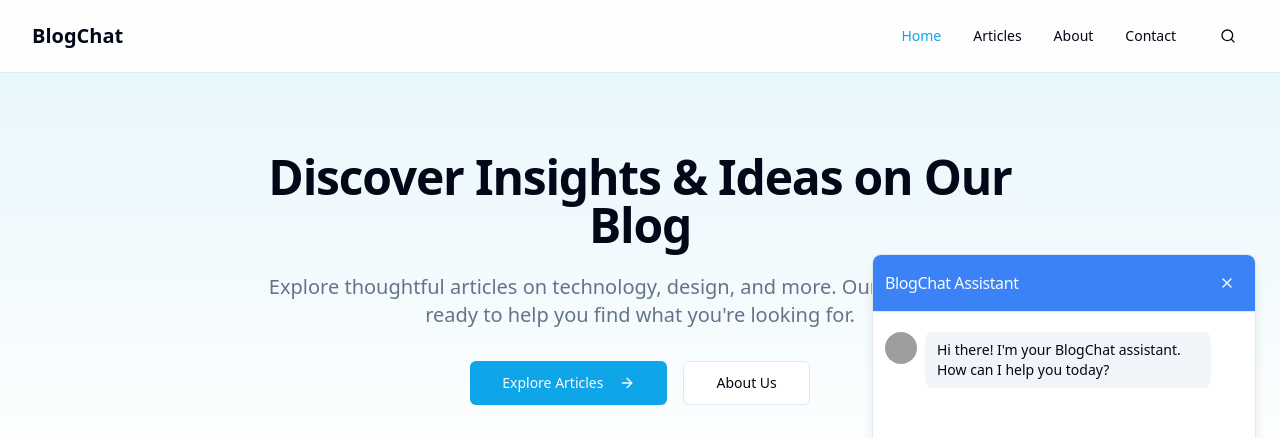
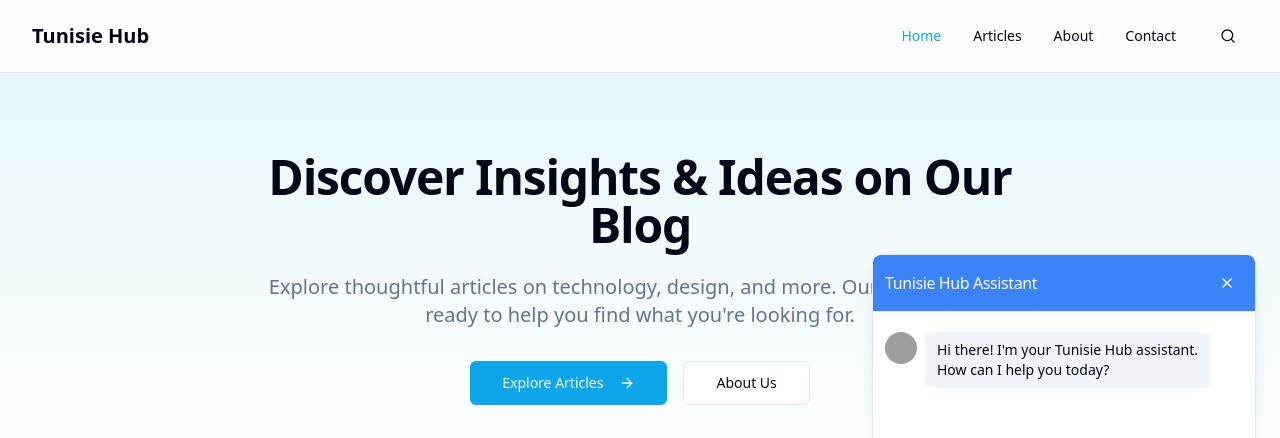
Before and after one commit to ZidiEya/blog-whisperer-chat, a React (Vite) app: page / in a window 1280 px wide. Both pictures are taken after a click on the button "Toggle chat". Shown: the top 438 px of the page. Built offline with nearby package versions, Linux system fonts and the light colour scheme; grey boxes are pictures that could not be loaded.

Commit message:
Rename blog chat to Tunisie Hub
Update the header and chatbot components to reflect the new name.

```diff
--- a/index.html
+++ b/index.html
@@ -4,12 +4,12 @@
   <head>
     <meta charset="UTF-8" />
     <meta name="viewport" content="width=device-width, initial-scale=1.0" />
-    <title>BlogChat - Blog with Integrated AI Assistant</title>
-    <meta name="description" content="A modern blog website with an integrated chatbot for a seamless reading and discovery experience." />
-    <meta name="author" content="BlogChat" />
+    <title>Tunisie Hub - Digital Pulse of Tunisia</title>
+    <meta name="description" content="A dynamic platform where innovation meets tradition, empowering Tunisian creators, startups, and artisans." />
+    <meta name="author" content="Tunisie Hub" />
 
-    <meta property="og:title" content="BlogChat - Blog with Integrated AI Assistant" />
-    <meta property="og:description" content="A modern blog website with an integrated chatbot for a seamless reading and discovery experience." />
+    <meta property="og:title" content="Tunisie Hub - Digital Pulse of Tunisia" />
+    <meta property="og:description" content="A dynamic platform where innovation meets tradition, empowering Tunisian creators, startups, and artisans." />
     <meta property="og:type" content="website" />
     <meta property="og:image" content="https://lovable.dev/opengraph-image-p98pqg.png" />
 
--- a/src/components/chatbot/ChatWidget.tsx
+++ b/src/components/chatbot/ChatWidget.tsx
@@ -1,4 +1,3 @@
-
 import React, { useState, useRef, useEffect } from 'react';
 import { Button } from '@/components/ui/button';
 import { Input } from '@/components/ui/input';
@@ -15,7 +14,7 @@ interface Message {
 const INITIAL_MESSAGES: Message[] = [
   {
     id: '1',
-    content: "Hi there! I'm your BlogChat assistant. How can I help you today?",
+    content: "Hi there! I'm your Tunisie Hub assistant. How can I help you today?",
     isBot: true,
     timestamp: new Date()
   }
@@ -133,7 +132,7 @@ const ChatWidget: React.FC = () => {
         <div className="fixed bottom-24 right-6 z-50 w-80 md:w-96 h-[450px] bg-background border border-border rounded-lg shadow-lg flex flex-col animate-chat-open">
           {/* Header */}
           <div className="p-3 border-b border-border flex items-center justify-between bg-blue-500 text-primary-foreground rounded-t-lg">
-            <h3 className="font-medium">BlogChat Assistant</h3>
+            <h3 className="font-medium">Tunisie Hub Assistant</h3>
             <Button
               variant="ghost"
               size="icon"
--- a/src/components/layout/Header.tsx
+++ b/src/components/layout/Header.tsx
@@ -20,7 +20,7 @@ const Header: React.FC = () => {
     <header className="py-4 border-b border-border sticky top-0 bg-background/80 backdrop-blur-sm z-40">
       <div className="container flex items-center justify-between">
         <Link to="/" className="text-xl font-bold text-foreground">
-          BlogChat
+          Tunisie Hub
         </Link>
 
         {/* Desktop Navigation */}
```
